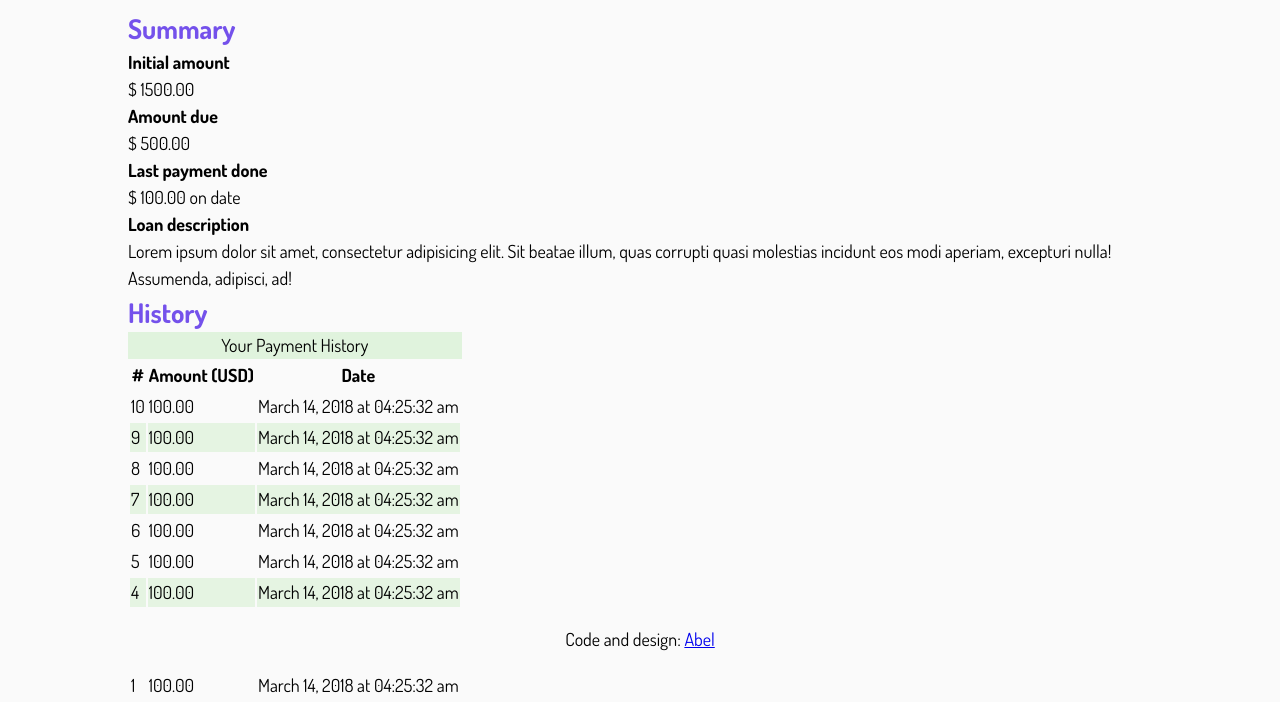
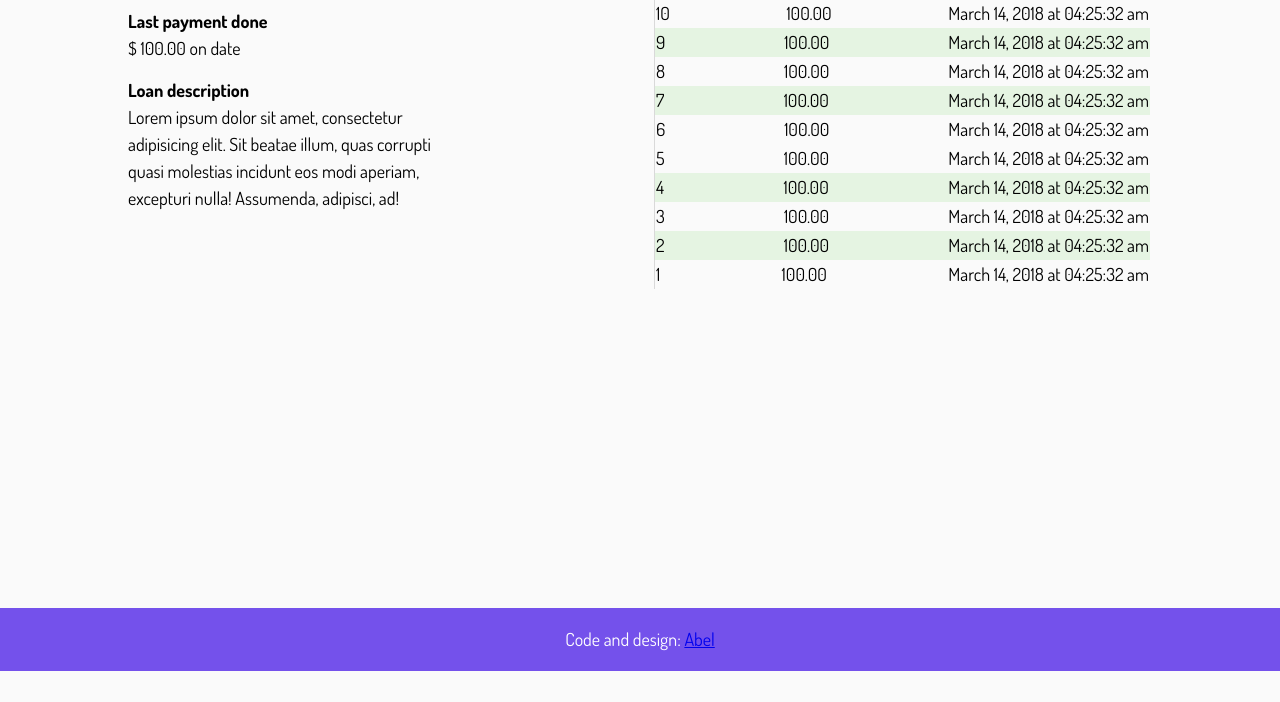
Before and after one commit to Bam92/quickCredit, a plain HTML site: page UI/templates/history.html in a window 1280 px wide. Shown: the part 129-831 px from the top of the page. After the commit the page ends 800 px from the top, so only its background shows below. Drawn offline with Linux system fonts and the light colour scheme; a script that the page names is missing.

Commit message:
bg (payment history): fix the layout due to broken CSS selectors
Some selectors have been deleted when resolving merge conflict

[#165416819]

```diff
--- a/UI/css/style.css
+++ b/UI/css/style.css
@@ -176,6 +176,11 @@ footer {
    bottom: 0;
    width: 100%;
    /*margin-top: 15px;*/
+}
+
+#footer-color {
+   background-color: #7451eb;
+   color: #fff;
 }
 
 /* -------------------------------
@@ -587,6 +592,64 @@ input {
 }
 
 /*----------------------------------------
+       Loan Repayment history
+-----------------------------------------*/
+#loan_history {
+   display: flex;
+   justify-content: space-between;
+}
+
+#loanSummary {
+   width: 30%;
+   margin-right: 5px;
+}
+
+.init_summary {
+   display: flex;
+   justify-content: space-between;
+
+
+   margin-bottom: 15px;
+}
+
+.last_summary {
+   display: flex;
+   flex-direction: column;
+}
+
+.last_summary div {
+   margin-bottom: 15px;
+}
+
+.loan_history_details div {
+   box-sizing: border-box;
+
+}
+
+.flex-table {
+   display: flex;
+   flex-flow: row wrap;
+   justify-content: space-between;
+   border-left: solid 1px #d9d9d9;
+   transition: 0.5s;
+   /*&:first-of-type {
+    border-top: solid 1px #1565C0;
+    border-left: solid 1px #1565C0;
+}*/
+
+}
+
+/*.table-container {
+  display: block;
+  margin: 2em auto;
+  width: 100%;
+  /*max-width: 600px;
+}*/
+table {
+   width: 500px;
+}
+
+/*----------------------------------------
             Media query
 -----------------------------------------*/
 @media only screen and (min-width: 200px) and (max-width: 640px) {
@@ -608,18 +671,4 @@ input {
 
       height: 550px;
    }
-
-   /* Style the hamburger menu */
-   #hamburger {
-      /*background: black;*/
-      display: block;
-      position: absolute;
-      right: 0;
-      top: 0;
-   }
-
-   #navLinks {
-      display: none;
-   }
-
 }
--- a/UI/templates/history.html
+++ b/UI/templates/history.html
@@ -9,7 +9,7 @@
 </head>
 <body>
   <main>
-    <header>
+    <!--header>
         <div class="container">
 
         <nav class="navbar" role="navigation">
@@ -32,9 +32,13 @@
            </div>
         </nav>
         </div>
-     </header>
+     </header-->
 
      <div class="container">
+        <header>
+            <a href="./usrAccount.html"><button class="color-btn" id="usr-dashboard">Dashboard</button></a>
+            <a href="../index.html"><button class="color-btn">Sign out</button></a>
+       </header>
        <div id="loan_history">
         <aside id="loanSummary">
            <h1>Summary</h1>
```
Also changed, not shown: UI/templates/usrAccount.html (+1 -1 lines).
